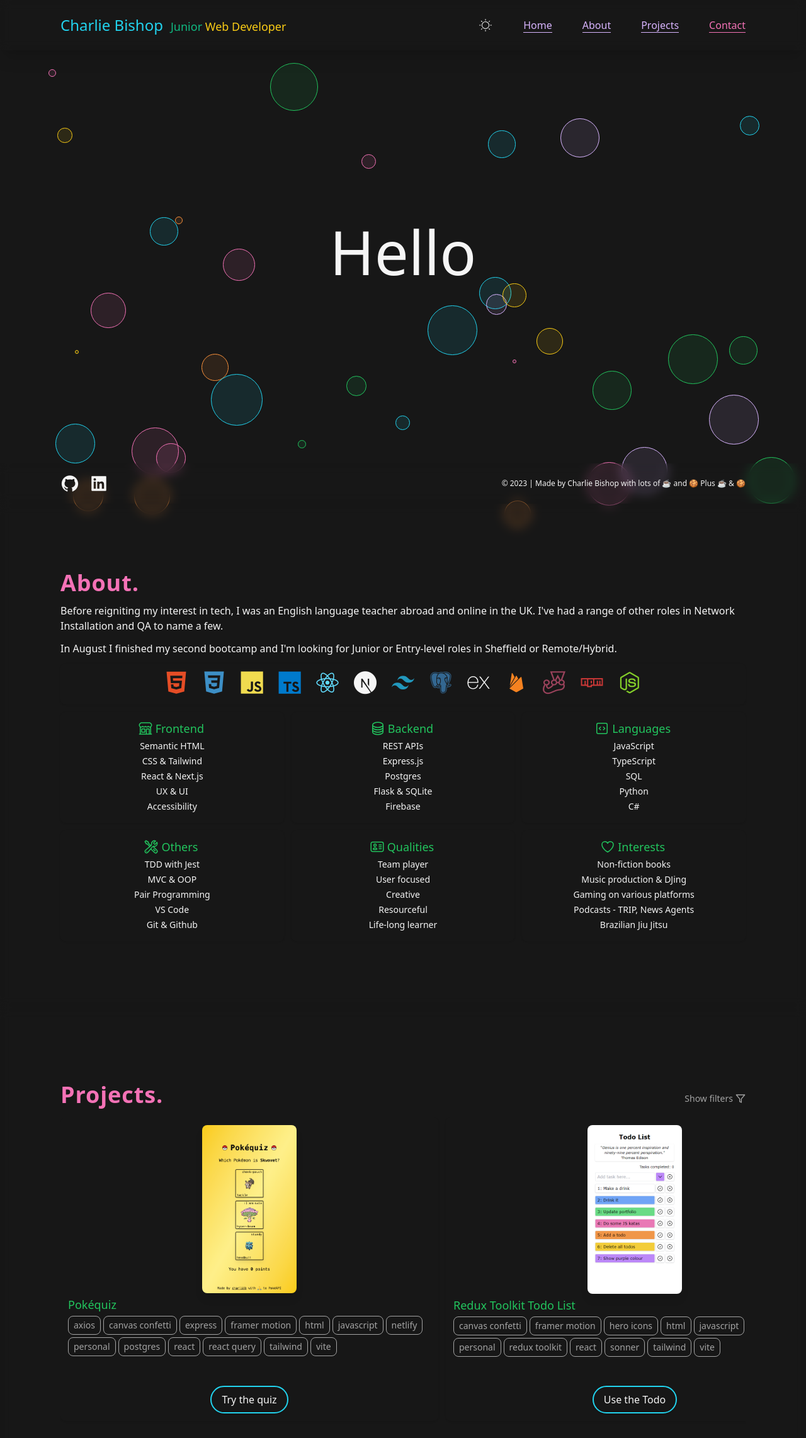
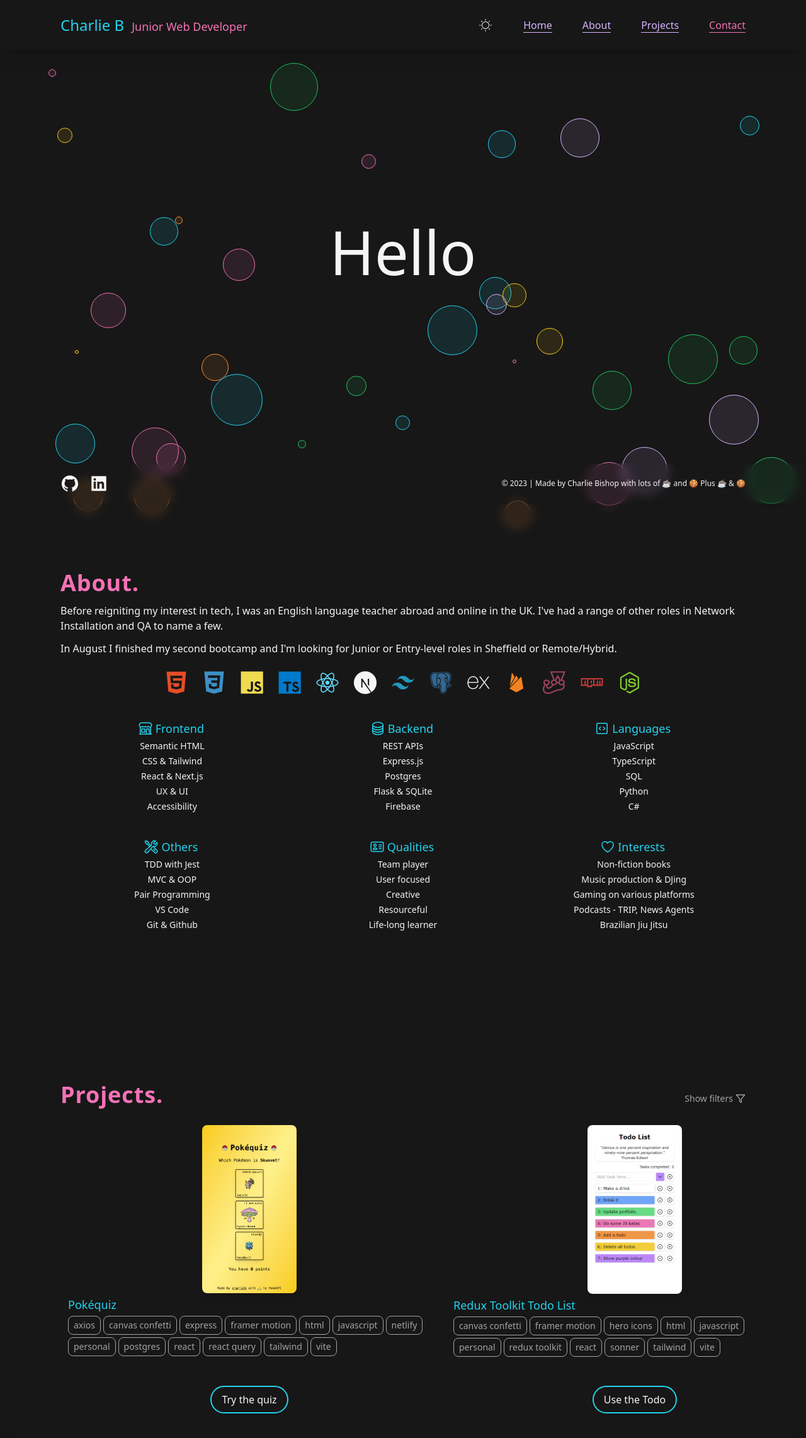
Before and after one commit to charlieBdev/portfolio, a Next.js app: page / in a window 1280 px wide. Shown: the top 2284 px of the page at 63% size. Built offline with nearby package versions, Linux system fonts and the light colour scheme.

Commit message:
change colours

```diff
--- a/src/app/Components/Navbar.tsx
+++ b/src/app/Components/Navbar.tsx
@@ -37,10 +37,10 @@ export default function Navbar(props: MenuProps) {
 			className='fixed top-0 w-full px-6 h-20 xl:px-24 flex items-center justify-between shadow-xl bg-opacity-90 backdrop-blur dark:bg-opacity-90 dark:backdrop-blur z-10'
 		>
 			<Link href='/' className='md:flex md:items-end md:space-x-3'>
-				<h1 className='text-2xl font-medium text-cyan-400'>Charlie Bishop</h1>
-				<p className='text-lg text-emerald-500'>
+				<h1 className='text-2xl font-medium text-cyan-400'>Charlie B</h1>
+				<p className='text-lg text-pink-400'>
 					Junior
-					<span className='text-yellow-400'> Web Developer</span>
+					<span className='text-pink-400'> Web Developer</span>
 				</p>
 			</Link>
 			<div className='flex items-center justify-center space-x-3 lg:space-x-12'>
--- a/src/app/Components/ProjectCard.tsx
+++ b/src/app/Components/ProjectCard.tsx
@@ -38,7 +38,7 @@ const ProjectCard: React.FC<ProjectCardProps> = ({
 						loading='lazy'
 						className='rounded-lg shadow-lg mx-auto'
 					/>
-					<h3 className='text-green-500 text-lg'>{name}</h3>
+					<h3 className='text-cyan-400 text-lg'>{name}</h3>
 					{/* <p className="">{desc}</p> */}
 					<div className='flex flex-wrap gap-1'>
 						{sortAZ(tags).map((tag) => (
--- a/src/app/Components/SkillsCard.tsx
+++ b/src/app/Components/SkillsCard.tsx
@@ -28,9 +28,9 @@ export const SkillsCard: React.FC<SkillsCardProps> = ({
 			ref={ref}
 			className='p-3 pt-2 w-full h-44 text-sm rounded-lg shadow hover:shadow-xl select-none'
 		>
-			<div className='flex flex-row items-center justify-center text-green-500'>
+			<div className='flex flex-row items-center justify-center text-cyan-400'>
 				{svg}
-				<p className='text-lg text-green-500 p-1'>{topic}</p>
+				<p className='text-lg text-cyan-400 p-1'>{topic}</p>
 			</div>
 			<ul className='text-md space-y-1 text-center'>
 				{skills.map((skill) => (
--- a/src/app/Components/SkillsList.tsx
+++ b/src/app/Components/SkillsList.tsx
@@ -51,7 +51,7 @@ const SkillsList = () => {
 						// href={`#item${index + 1}`}
 						className={`text-center ${
 							activeSlide === skill.topic
-								? 'text-green-500 shadow-xl'
+								? 'text-cyan-400 shadow-xl'
 								: 'border-none'
 						}`}
 						// onClick={(event) => handleAnchorClick(index)}
```
Also changed, not shown: src/app/Components/Button.tsx (+6 -7 lines).
